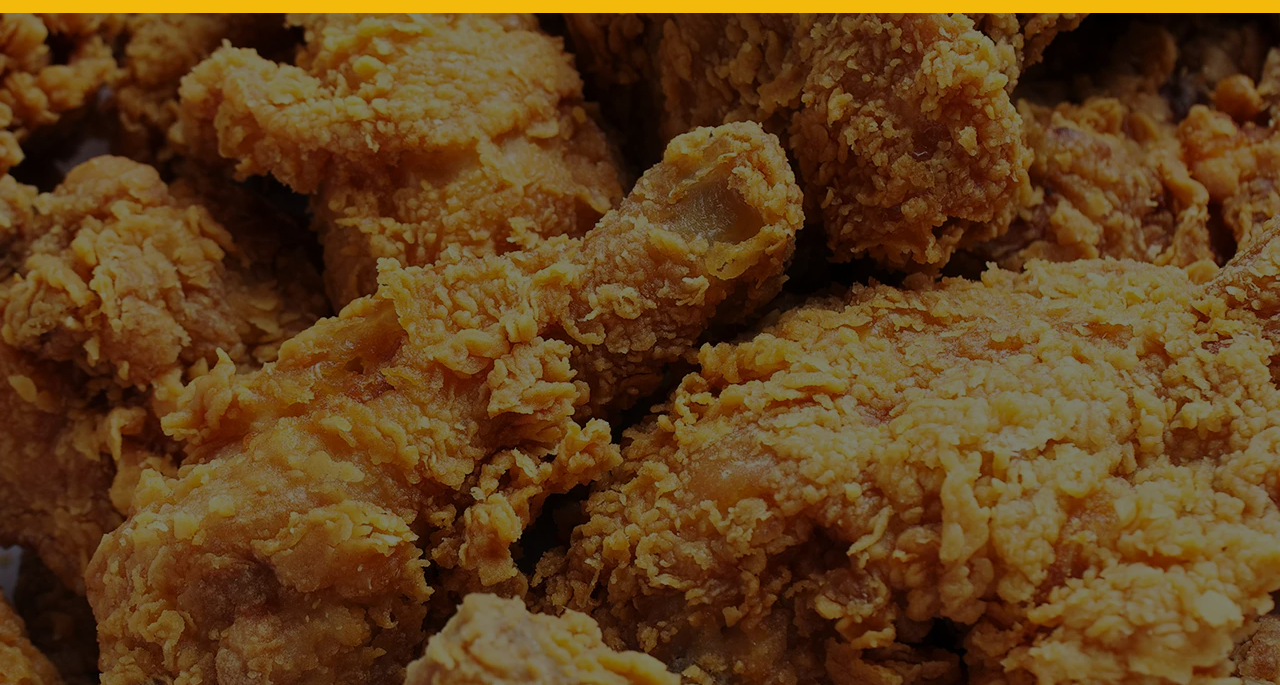
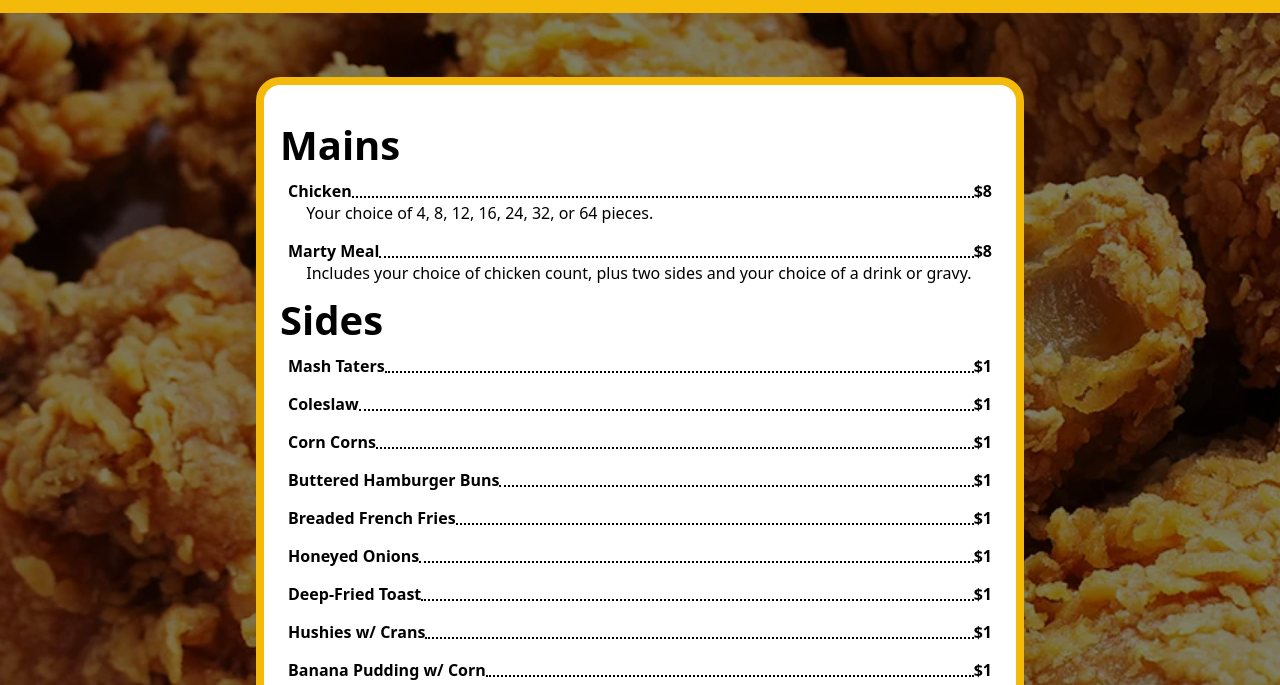
Before and after one commit to AndrewHeckman/odin-restaurant-page, a website built with webpack: page src/template.html in a window 1280 px wide. Both pictures are taken after a click on the button "Menu". Shown: the part 115-800 px from the top of the page. Built offline with nearby package versions, Linux system fonts and the light colour scheme; a web font is replaced by a local one.

Commit message:
Add menu content and style

```diff
--- a/src/menu.js
+++ b/src/menu.js
@@ -1,3 +1,93 @@
-export function menu(){
+export function menu() {
+  const menuDiv = document.createElement("div");
+  const mains = makeMenuSection("Mains", "menu-mains");
+  const sides = makeMenuSection("Sides", "menu-sides");
+  const drinks = makeMenuSection("Drinks", "menu-drinks");
+  const desserts = makeMenuSection("Desserts", "menu-desserts");
 
+  menuDiv.id = "menu-content";
+
+  mains.appendChild(makeMenuItem("Chicken", "$8", "chicken", "Your choice of 4, 8, 12, 16, 24, 32, or 64 pieces."));
+  mains.appendChild(makeMenuItem("Marty Meal", "$8", "meal", "Includes your choice of chicken count, plus two sides and your choice of a drink or gravy."))
+
+  sides.appendChild(makeMenuItem("Mash Taters", "$1", "taters"));
+  sides.appendChild(makeMenuItem("Coleslaw", "$1", "slaw"));
+  sides.appendChild(makeMenuItem("Corn Corns", "$1", "corns"));
+  sides.appendChild(makeMenuItem("Buttered Hamburger Buns", "$1", "buns"));
+  sides.appendChild(makeMenuItem("Breaded French Fries", "$1", "fries"));
+  sides.appendChild(makeMenuItem("Honeyed Onions", "$1", "onions"));
+  sides.appendChild(makeMenuItem("Deep-Fried Toast", "$1", "toast"));
+  sides.appendChild(makeMenuItem("Hushies w/ Crans", "$1", "hushies"));
+  sides.appendChild(makeMenuItem("Banana Pudding w/ Corn", "$1", "pudding"));
+  sides.appendChild(makeMenuItem("Marty's Signature 17-Flavor Gravy", "$1", "gravy"));
+
+  drinks.appendChild(makeMenuItem("Sweet Tea", "$1", "tea"));
+  drinks.appendChild(makeMenuItem("Diet Coke", "$1", "coke"));
+
+  desserts.appendChild(makeMenuItem("Milkshake", "$1.50", "shake", "Chicken flavor!"));
+
+  menuDiv.appendChild(mains);
+  menuDiv.appendChild(sides);
+  menuDiv.appendChild(drinks);
+  menuDiv.appendChild(desserts);
+  return menuDiv;
 }
+
+/**
+ * Creates and returns a div with class="menu-section" and id={id}
+ * @param {string} id Section id
+ * @returns {HTMLElement}
+ */
+function makeMenuSection(name, id) {
+  const section = document.createElement("div");
+  const heading = document.createElement("h2");
+
+  section.id = id;
+  section.className = "menu-section";
+
+  heading.id = id + "-heading";
+  heading.className = "menu-heading"
+  heading.textContent = name;
+
+  section.appendChild(heading);
+
+  return section;
+}
+
+function makeMenuItem(name, price, id, desc) {
+  const item = document.createElement("div");
+  const itemName = document.createElement("span");
+  const itemLine = document.createElement("span");
+  const itemPrice = document.createElement("span");
+  const itemDesc = document.createElement("p");
+
+  id = id + "-menu-item";
+
+  item.id = id;
+  item.className = "menu-item flex";
+
+  itemName.id = id + "-name";
+  itemName.className = "menu-item-name";
+  itemName.textContent = name;
+
+  itemLine.id = id + "-line";
+  itemLine.className = "menu-item-line";
+
+  itemPrice.id = id + "-price";
+  itemPrice.className = "menu-item-price";
+  itemPrice.textContent = price;
+
+  item.appendChild(itemName);
+  item.appendChild(itemLine);
+  item.appendChild(itemPrice);
+
+  if (typeof desc != "undefined") {
+    itemDesc.id = id + "-description";
+    itemDesc.className = "menu-item-description";
+    itemDesc.textContent = desc;
+    item.appendChild(itemDesc);
+  }
+  else itemDesc.remove();
+
+  return item;
+}
--- a/src/styles.css
+++ b/src/styles.css
@@ -51,13 +51,13 @@ button {
   font-size: 1.5rem;
 }
 
-button:hover{
-  border-bottom: 2px solid white;
+button:hover {
+  border-bottom: 4px solid white;
 }
 
 #background {
   background-image: url(./images/fried-chicken.jpg);
-  background-size: cover;
+  background-size: 150%;
 }
 
 #content {
@@ -65,6 +65,10 @@ button:hover{
   background-color: rgb(0, 0, 0, 0.5);
   padding: 4rem;
 }
+
+/* -------------------------------------------------------------------------- */
+/* ------------------------------ HOME SECTION ------------------------------ */
+/* -------------------------------------------------------------------------- */
 
 #home-content {
   color: white;
@@ -86,10 +90,14 @@ button:hover{
 
 #hero-logo {
   width: 16rem;
+  min-width: 16rem;
+  max-height: 16rem;
+  /* flex: 0 0 auto; */
   aspect-ratio: 1 / 1;
 }
 
 #hero-text {
+  /* flex: 0 1 auto; */
   padding: 2rem;
 }
 
@@ -117,6 +125,42 @@ h2 {
   flex: 1;
 }
 
+/* -------------------------------------------------------------------------- */
+/* ------------------------------ MENU SECTION ------------------------------ */
+/* -------------------------------------------------------------------------- */
+
+#menu-content {
+  background-color: white;
+  margin: auto;
+  /* min-height: var(--content-min-height); */
+  width: clamp(75ch, 60vw, 150ch);
+  border: 0.5rem solid var(--marty-yellow);
+  border-radius: 1.5rem;
+  padding: 2rem 1rem;
+}
+
+.menu-item {
+  justify-content: space-between;
+  flex-wrap: wrap;
+  padding: 0.5rem;
+}
+
+.menu-item-name,
+.menu-item-price {
+  font-weight: 600;
+}
+
+.menu-item-line {
+  border-bottom: 2px dotted black;
+  flex: 1;
+  height: calc(1em + 2px);
+}
+
+.menu-item-description {
+  flex: 1 1 100%;
+  padding-left: 2ch;
+}
+
 footer {
   color: black;
   background-color: var(--marty-yellow);
```
